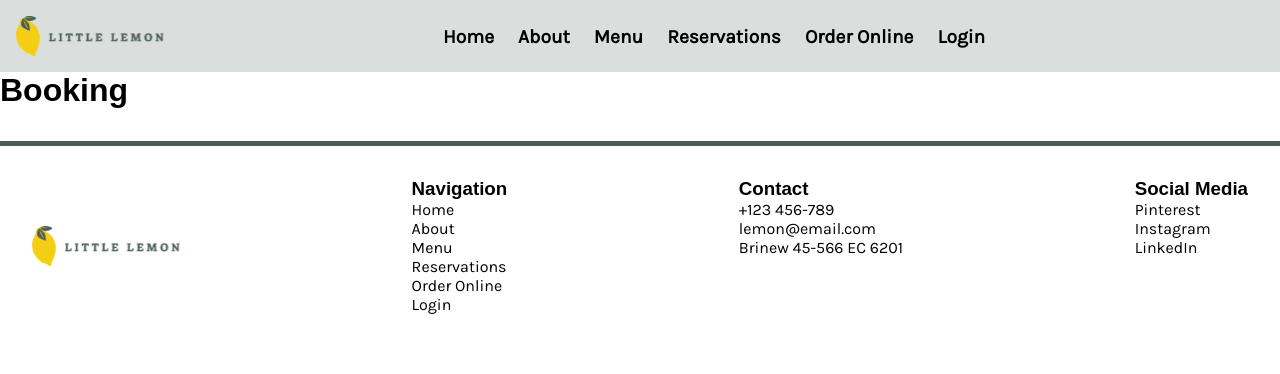
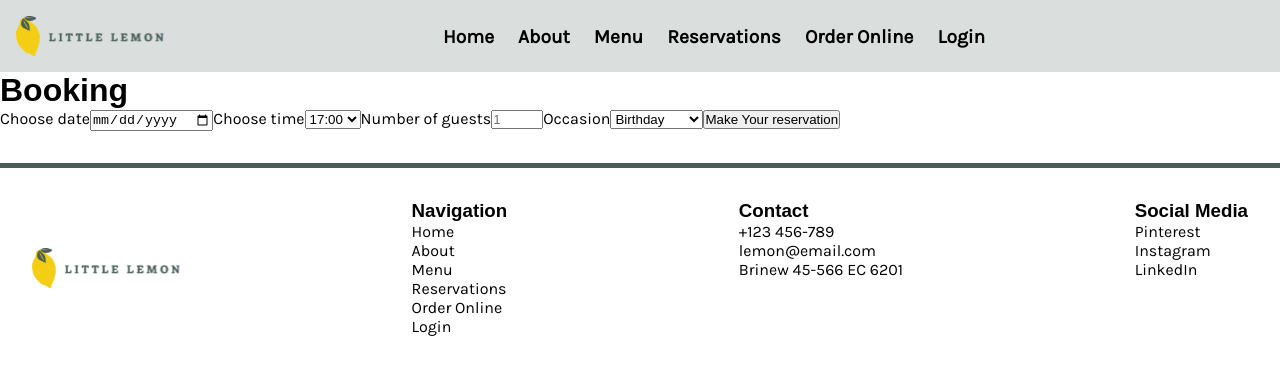
Before and after one commit to kegadev/ml-capstone, a React (Create React App) app: page /booking in a window 1280 px wide. Shown: the top 374 px of the page. Built offline with nearby package versions, Linux system fonts and the light colour scheme; a web font is replaced by a local one.

Commit message:
adding form to booking

```diff
--- a/src/components/Booking.js
+++ b/src/components/Booking.js
@@ -1,5 +1,11 @@
+import BookingForm from "./BookingForm";
 const Booking = () => {
-  return <h1>Booking</h1>;
+  return (
+    <div className="booking-page">
+      <h1>Booking</h1>
+      <BookingForm></BookingForm>
+    </div>
+  );
 };
 
 export default Booking;
--- /dev/null
+++ b/src/components/BookingForm.js
@@ -0,0 +1,27 @@
+const BookingForm = () => {
+  return (
+    <form>
+      <label htmlFor="res-date">Choose date</label>
+      <input type="date" id="res-date" />
+      <label for="res-time">Choose time</label>
+      <select id="res-time ">
+        <option>17:00</option>
+        <option>18:00</option>
+        <option>19:00</option>
+        <option>20:00</option>
+        <option>21:00</option>
+        <option>22:00</option>
+      </select>
+      <label htmlFor="guests">Number of guests</label>
+      <input type="number" placeholder="1" min="1" max="10" id="guests" />
+      <label htmlFor="occasion">Occasion</label>
+      <select id="occasion">
+        <option>Birthday</option>
+        <option>Anniversary</option>
+      </select>
+      <input type="submit" value="Make Your reservation" />
+    </form>
+  );
+};
+
+export default BookingForm;
```
